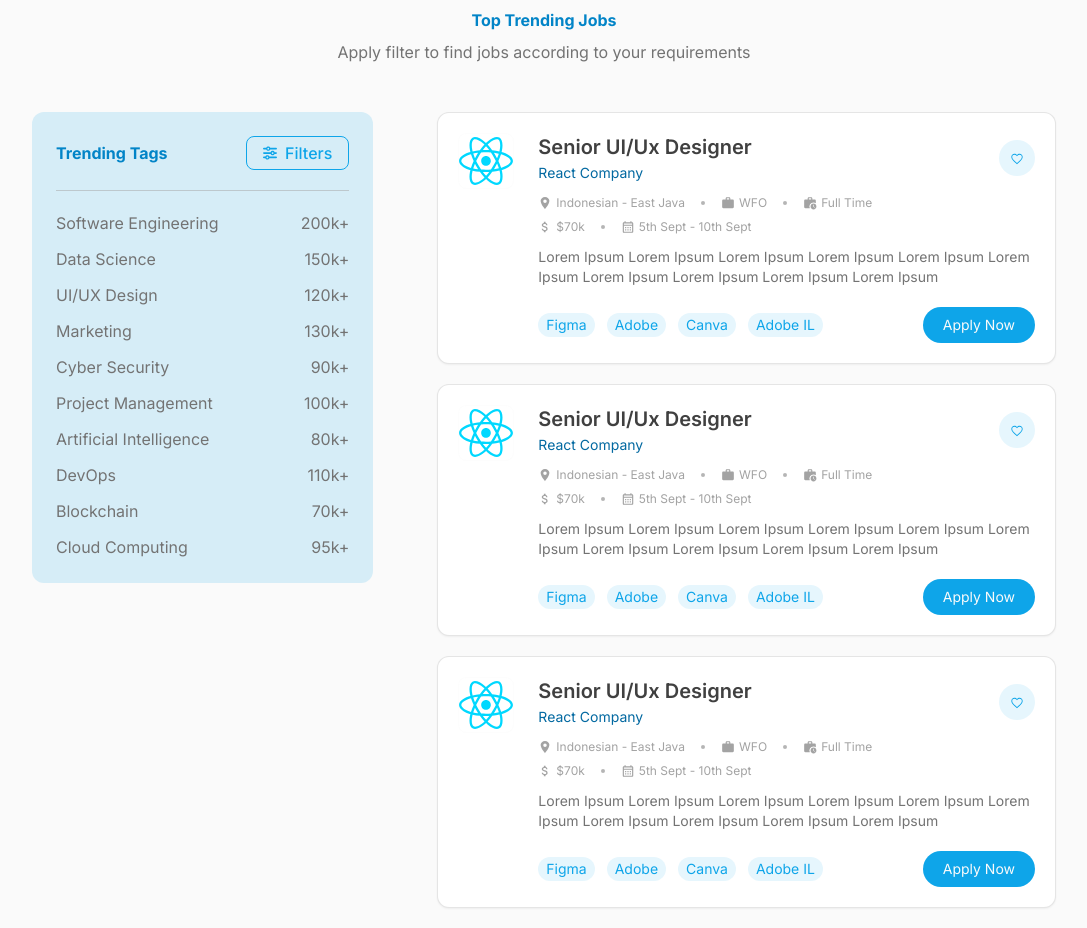
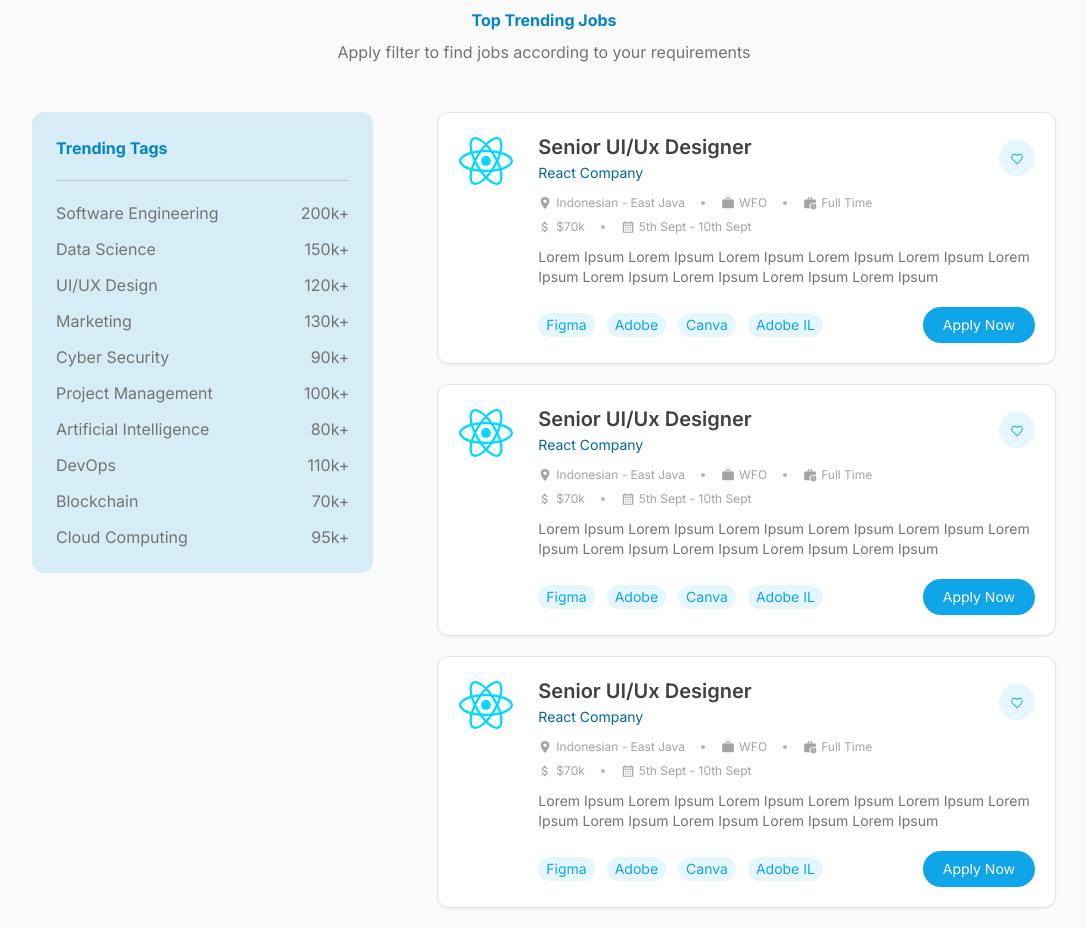
Before and after one commit to arkavidia-academya-WSE-2025/jobseeker-reactjs, a React (Vite) app in the folder fe-arkavidia/: page / in a window 1280 px wide. Shown: the part 820-1748 px from the top of the page, without its empty margins (96-1183 px from the left). Built offline with nearby package versions, Linux system fonts and the light colour scheme.

Commit message:
Removed: button with Filters and Sliders icon from Jobs component

```diff
--- a/fe-arkavidia/src/components/pages/home/jobs/Jobs.jsx
+++ b/fe-arkavidia/src/components/pages/home/jobs/Jobs.jsx
@@ -23,10 +23,6 @@ const Jobs = () => {
           <div className="md:w-1/3 w-full bg-sky-500/15 rounded-xl p-6 space-y-5 md:sticky relative md:top-5 top-0">
             <div className="w-full flex items-center justify-between border-b border-neutral-400/50 pb-5">
               <h1 className="text-x1 font-bold text-sky-600">Trending Tags</h1>
-              <button className="w-fit px-4 py-1 5 text-base text-sky-500 font-medium rounded-lg border border-sky-500 hover:border-sky-600 flex items-center gap-x-2 ease-in-out duration-300">
-                <FaSliders className="text-sm" />
-                Filters
-              </button>
             </div>
             {/* Search Topics Section*/}
             <Topics />
```
